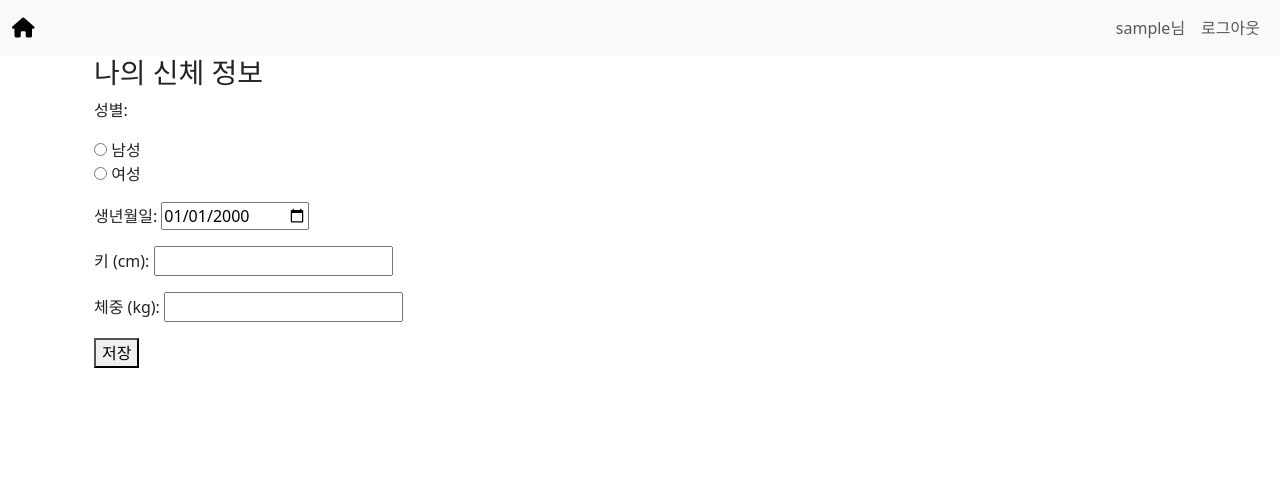
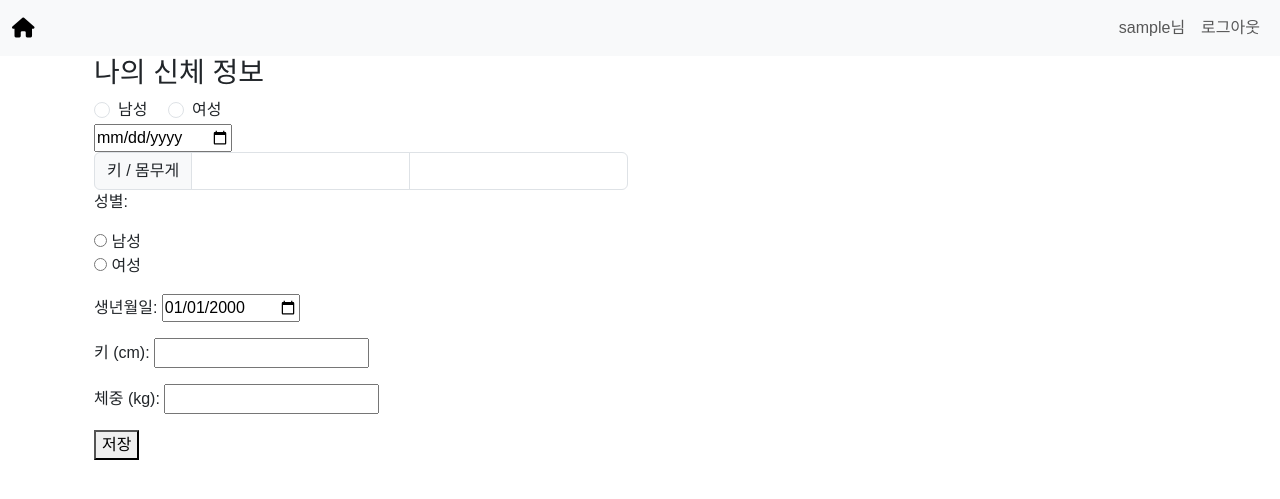
Before and after one commit to hong00009/yolov5, a Django app: page /accounts/profile/ in a window 1280 px wide. Shown: the top 499 px of the page. Run offline with Django 4.2, Linux system fonts and the light colour scheme; the visitor is signed in with stand-in values (Sample User, id 1); some libraries are stand-ins or nearby versions; some web fonts are replaced.

Commit message:
UI 수정중
Signed-off-by: hong <itsmezarya@gmail.com>

```diff
--- a/accounts/templates/accounts/profile.html
+++ b/accounts/templates/accounts/profile.html
@@ -1,21 +1,29 @@
 {% extends 'base.html' %}
 {% block content %}
 {% load humanize %}
-<style>
-    .inline-radio ul {
-        list-style-type: none;
-        padding: 0;
-    }
-    .inline-radio li {
-        display: inline-block;
-        margin-right: 10px;
-    }
-</style>
 
 <div class="container">
     <div class="row">
         <div class="col-md-6">
             <h3>나의 신체 정보</h3>
+
+            <div class="form-check form-check-inline">
+                <input class="form-check-input" type="radio" name="gender" id="inlineRadio1" value="option1">
+                <label class="form-check-label" for="inlineRadio1">남성</label>
+              </div>
+              <div class="form-check form-check-inline">
+                <input class="form-check-input" type="radio" name="gender" id="inlineRadio2" value="option2">
+                <label class="form-check-label" for="inlineRadio2">여성</label>
+              </div>
+            <div>
+              <input type="date" id="date" name="birthdate" required>
+            </div>
+            <div class="input-group">
+                <span class="input-group-text">키 / 몸무게</span>
+                <input type="text" class="form-control" name="height">
+                <input type="text" class="form-control" name="weight">
+              </div>
+
             <form method="POST" id="profile-form">
                 {% csrf_token %}
 
@@ -44,6 +52,10 @@
                 </p>
             <p>참고: 제공되는 정보들은 기본적인 지침일 뿐이며 개개인의 상황에 따라 달라질 수 있습니다. 전문적인 의학 조언을 얻으려면 의료 전문가와 상담하세요.</p>
 
+            <div>
+              <br><br>
+              <p>이곳에 일간/주간/월간 영양통계 텍스트로 나타내면 좋을듯</p>
+            </div>
         </div>
         {% endif %}
     </div>
--- a/templates/base.html
+++ b/templates/base.html
@@ -18,6 +18,12 @@
         integrity="sha384-9ndCyUaIbzAi2FUVXJi0CjmCapSmO7SnpJef0486qhLnuZ2cdeRhO02iuK6FUUVM" crossorigin="anonymous">
     <link href="https://cdn.jsdelivr.net/npm/bootstrap@5.3.1/dist/css/bootstrap.min.css" rel="stylesheet" integrity="sha384-4bw+/aepP/YC94hEpVNVgiZdgIC5+VKNBQNGCHeKRQN+PtmoHDEXuppvnDJzQIu9" crossorigin="anonymous">
     <script src="https://kit.fontawesome.com/bc66d14ed4.js" crossorigin="anonymous"></script>
+    <style>
+        @import url('https://cdn.rawgit.com/moonspam/NanumSquare/master/nanumsquare.css');
+        body {
+            font-family: 'NanumSquare', sans-serif;
+        }
+    </style>
 </head>
 
 <body>
```
Also changed, not shown: yolov5_django/templates/yolov5_django/edit_post.html (+3 -12 lines), yolov5_django/templates/yolov5_django/upload_post.html (+1 -26 lines).
